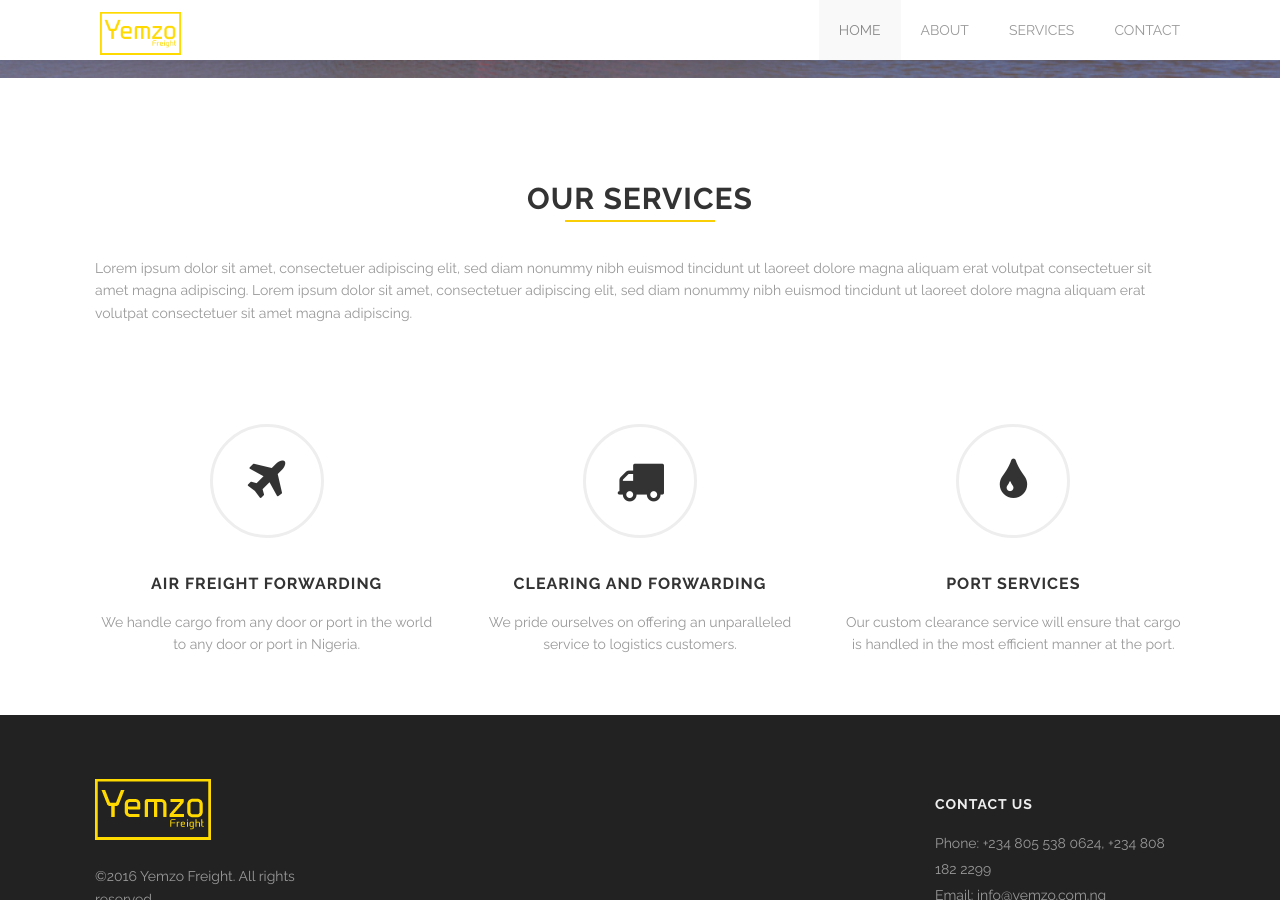
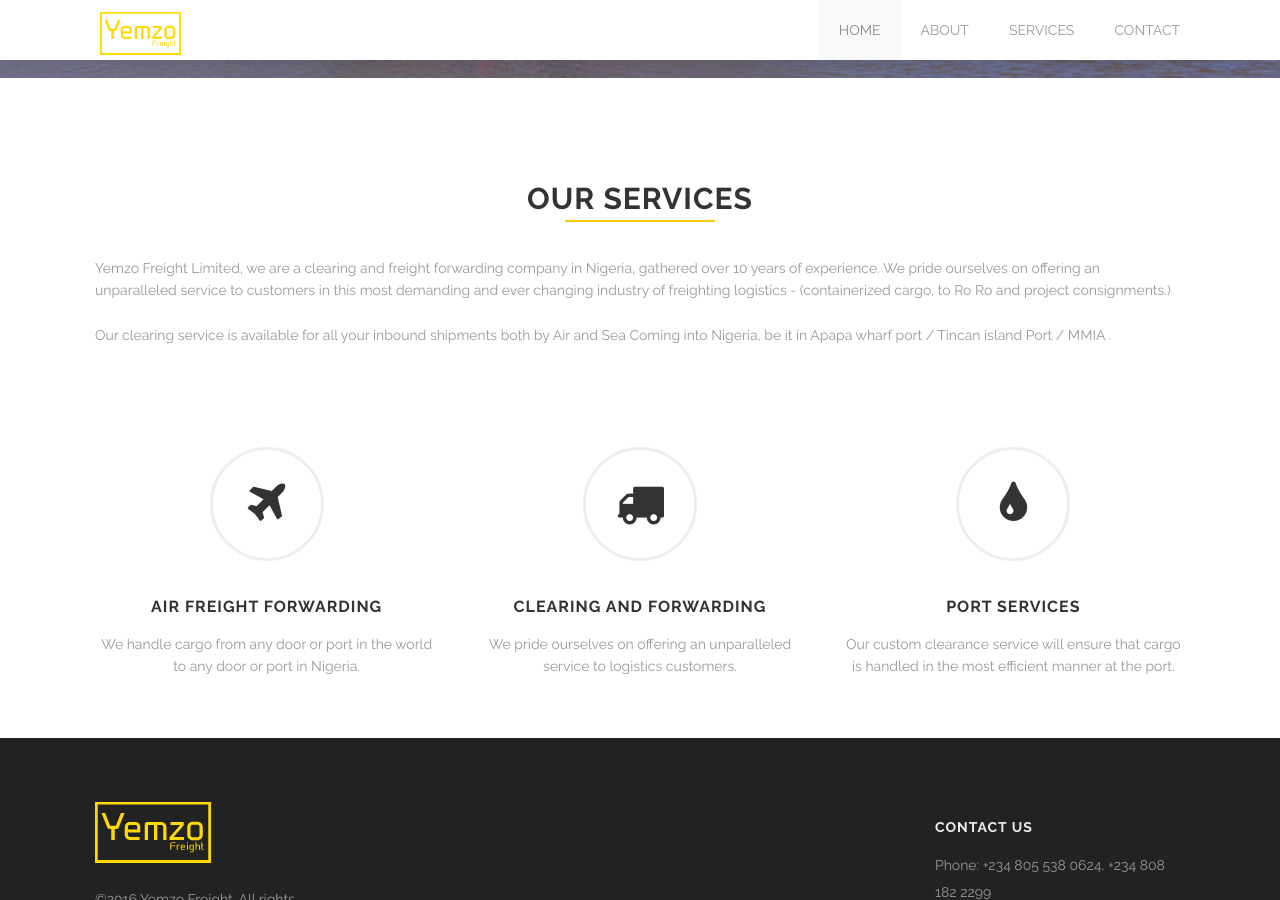
Before and after one commit to onlyyouandty/yemzo-site, a Jekyll site: the page index.html, which Jekyll copies as it is, in a window 1280 px wide and 900 px high, scrolled down 672 px. Built offline with Jekyll 4.4.1, drawn with Linux system fonts in a browser that asks for light colours; nearby versions of some CDN libraries; library files that are not in the unit come from our copies.

Commit message:
editted paragraph content on the index page

```diff
--- a/index.html
+++ b/index.html
@@ -228,7 +228,9 @@
       </div>
       <div class='spacing'></div>
       <p>
-        Lorem ipsum dolor sit amet, consectetuer adipiscing elit, sed diam nonummy nibh euismod tincidunt ut laoreet dolore magna aliquam erat volutpat consectetuer sit amet magna adipiscing. Lorem ipsum dolor sit amet, consectetuer adipiscing elit, sed diam nonummy nibh euismod tincidunt ut laoreet dolore magna aliquam erat volutpat consectetuer sit amet magna adipiscing.
+Yemzo Freight Limited, we are a clearing and freight forwarding company in Nigeria, gathered over 10 years of experience. We pride ourselves on offering an unparalleled service to customers in this most demanding and ever changing industry of freighting logistics - (containerized cargo, to Ro Ro and project consignments.)<br><br>
+
+Our clearing service is available for all your inbound shipments both by Air and Sea Coming into Nigeria, be it in Apapa wharf port / Tincan island Port / MMIA .
       </p>
       <div class='three spacing'></div>
     </div>
```
